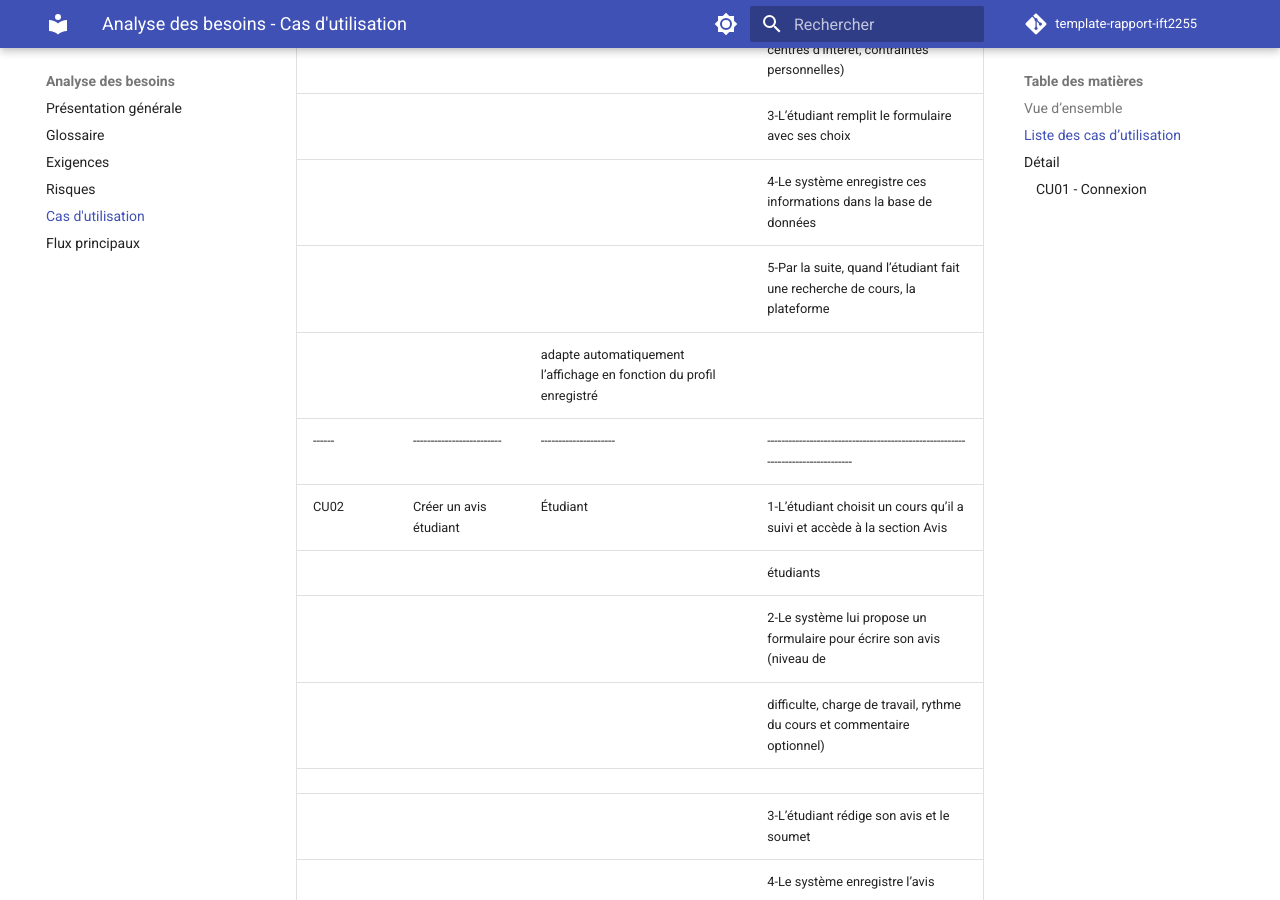
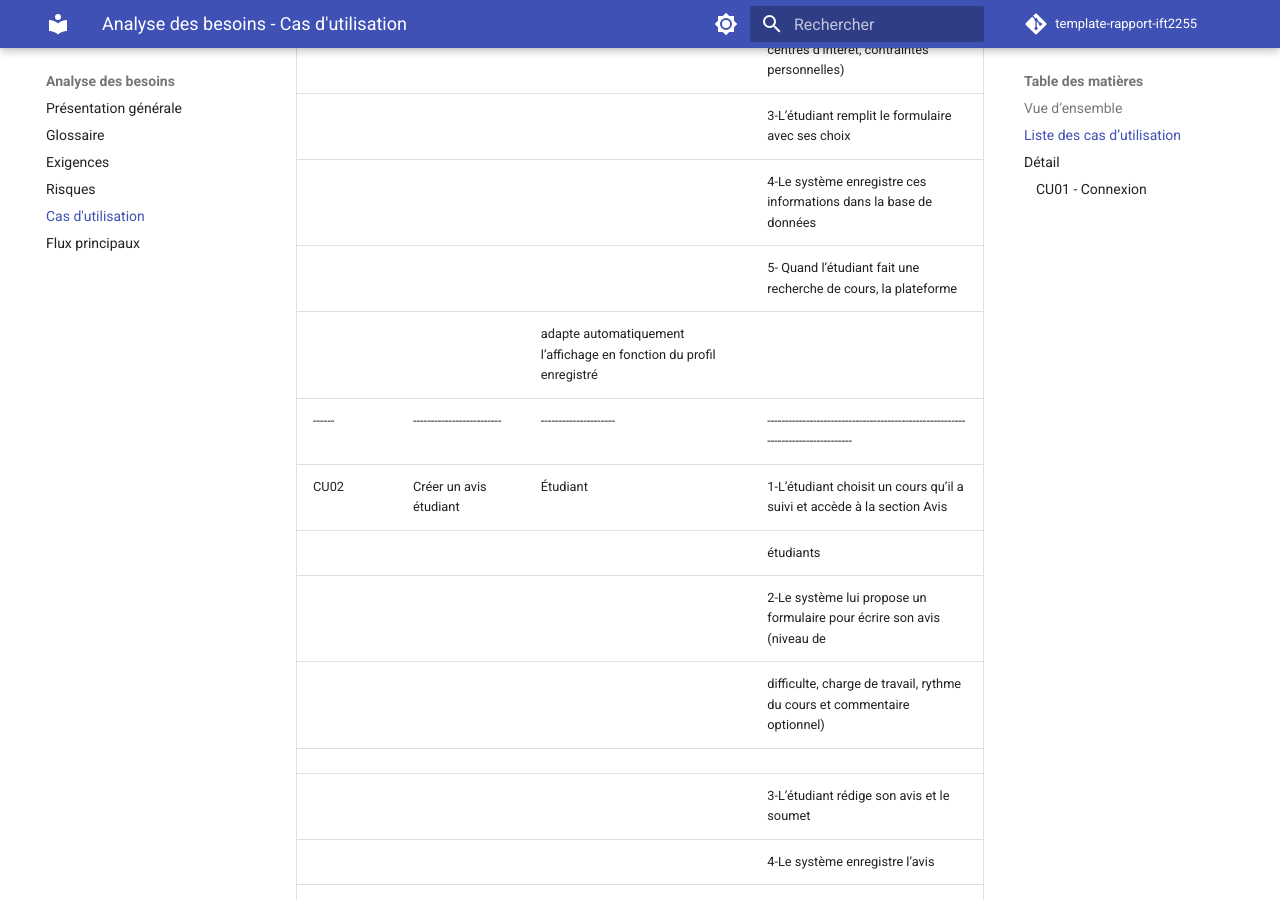
Before and after one commit to alaealoui12/IFT2255-Devoir1, an MkDocs documentation site: the page built from docs/besoins/cas-utilisation.md, in a window 1280 px wide and 900 px high, scrolled down 566 px. Built offline with MkDocs 1.6.1 and Material for MkDocs 9.7.7, drawn with Linux system fonts in a browser that asks for light colours; comment, search, counter and statistics services are not loaded.

Commit message:
3 cas d'utilisation

```diff
--- a/docs/besoins/cas-utilisation.md
+++ b/docs/besoins/cas-utilisation.md
@@ -17,7 +17,7 @@ TODO: Introduction aux cas d’utilisation du système.
 |      |                         |                     | centres d’intérêt, contraintes personnelles)                                   |
 |      |                         |                     | 3-L’étudiant remplit le formulaire avec ses choix                              |
 |      |                         |                     | 4-Le système enregistre ces informations dans la base de données               |
-|      |                         |                     | 5-Par la suite, quand l’étudiant fait une recherche de cours, la plateforme    |
+|      |                         |                     | 5- Quand l’étudiant fait une recherche de cours, la plateforme    |
 |                                |                     | adapte automatiquement l’affichage en fonction du profil enregistré            |
 |------|-------------------------|---------------------|--------------------------------------------------------------------------------|
 | CU02 | Créer un avis étudiant  | Étudiant            | 1-L’étudiant choisit un cours qu’il a suivi et accède à la section Avis        |
```
